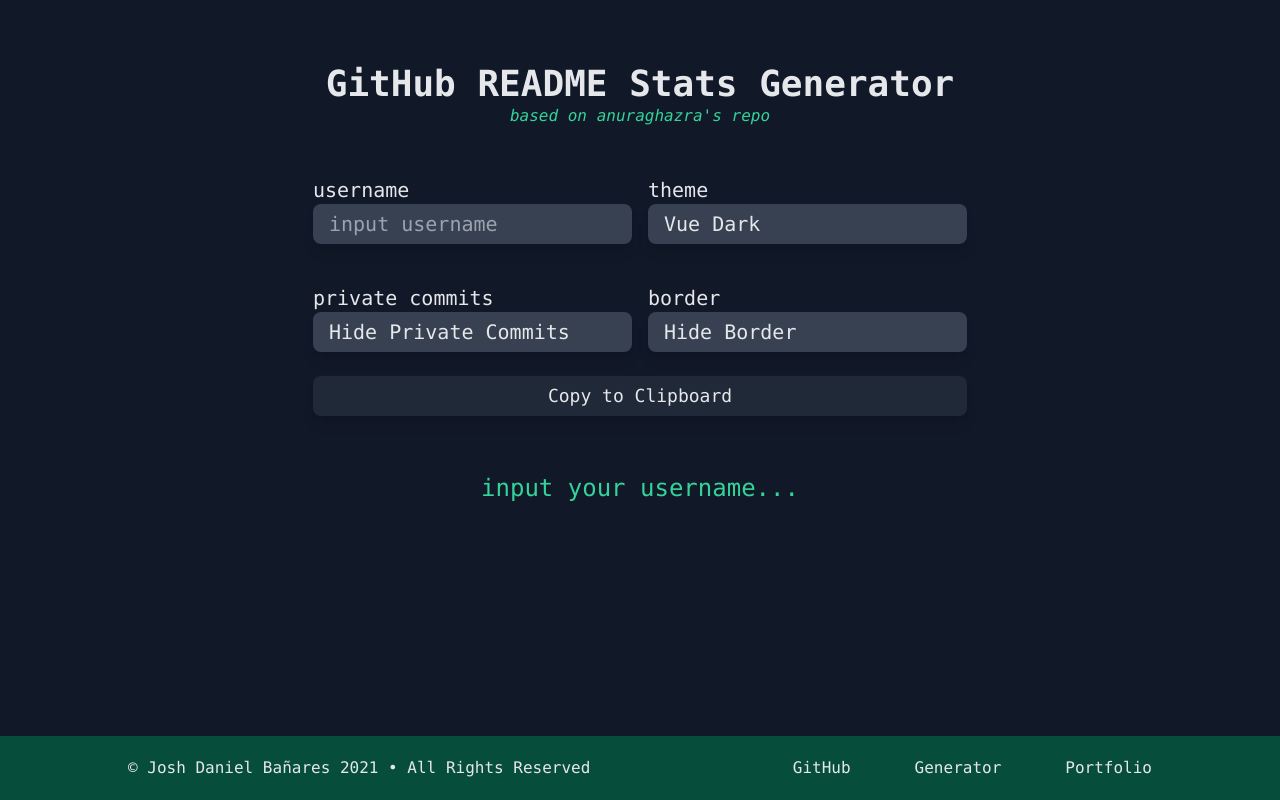
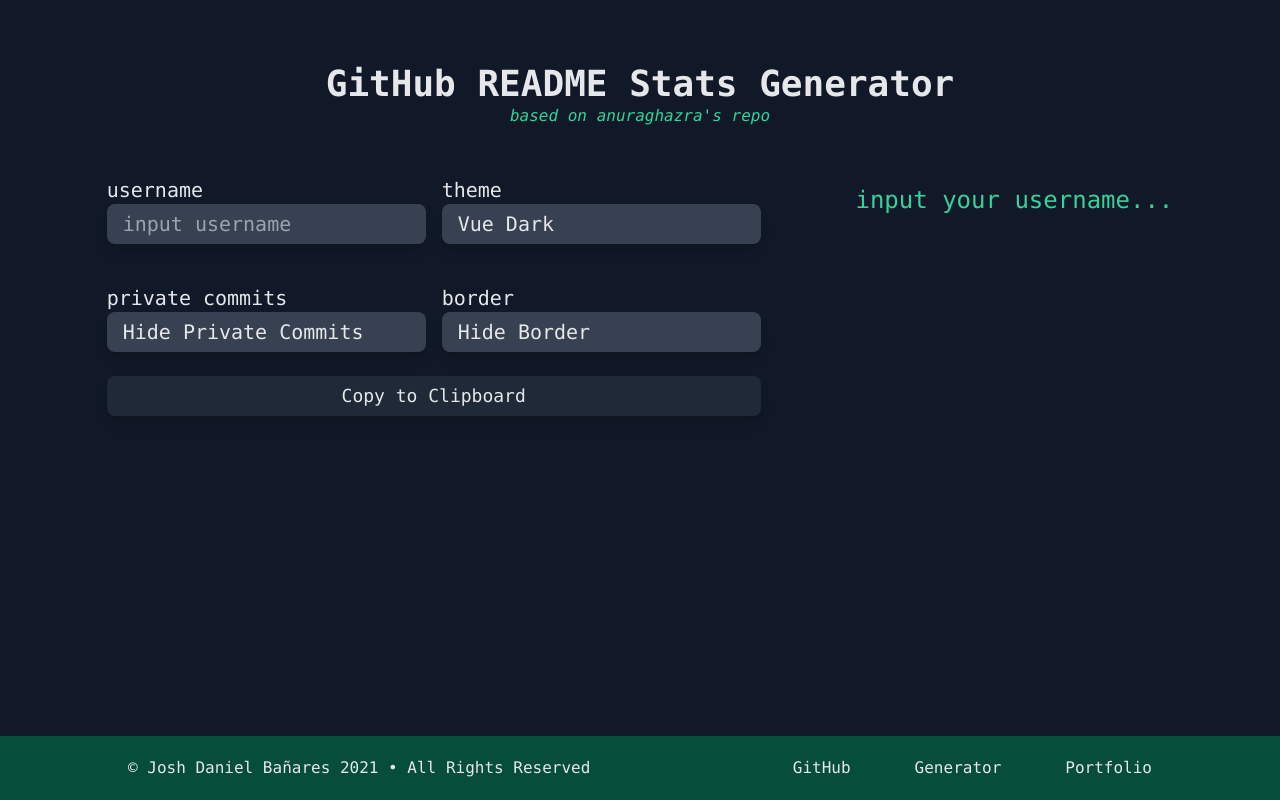
Before and after one commit to omsimos/github-stats, a React (Vite) app: page / in a window 1280 px wide. Built offline with nearby package versions, Linux system fonts and the light colour scheme.

Commit message:
Add top languages

```diff
--- a/src/App.tsx
+++ b/src/App.tsx
@@ -10,9 +10,14 @@ const App: React.FC = () => {
   const [border, setBorder] = useState<string>("true");
   const [countPrivate, setCountPrivate] = useState<string>("false");
   const [copied, setCopied] = useState<boolean>(false);
+  const [compact, setCompact] = useState<string>("compact");
 
   const ghStats = () => {
     return `https://github-readme-stats.vercel.app/api?username=${username}&theme=${theme}&show_icons=true&hide_border=${border}&count_private=${countPrivate}`;
+  };
+
+  const ghTopLangs = () => {
+    return `https://github-readme-stats.vercel.app/api/top-langs/?username=${username}&theme=${theme}&show_icons=true&hide_border=${border}&layout=${compact}`;
   };
 
   const copyToClipboard = () => {
@@ -31,24 +36,40 @@ const App: React.FC = () => {
     countPrivate,
     border,
     copied,
+    compact,
     copyToClipboard,
     setUsername,
     setTheme,
     setCountPrivate,
     setBorder,
+    setCompact,
   };
 
   return (
     <div className='h-screen bg-gray-900 font-mono text-gray-200 flex flex-col items-center'>
       <Header />
-      <Options {...optionsProps} />
 
-      <div className='dlg:hidden mt-4'>
-        {username ? (
-          <img className='outline-none shadow-lg' src={ghStats()} alt='github stats' />
-        ) : (
-          <h1 className='text-2xl text-green-400'>input your username...</h1>
-        )}
+      <div className='flex justify-between w-10/12 mt-8'>
+        <Options {...optionsProps} />
+
+        <div className='dlg:hidden mt-6'>
+          {username ? (
+            <div className='flex flex-col items-center gap-4'>
+              <img
+                className='outline-none shadow-lg'
+                src={ghStats()}
+                alt='github stats'
+              />
+              <img
+                className='outline-none shadow-lg'
+                src={ghTopLangs()}
+                alt='github top languages'
+              />
+            </div>
+          ) : (
+            <h1 className='text-2xl text-green-400'>input your username...</h1>
+          )}
+        </div>
       </div>
 
       <div className='hidden dmd:block my-auto text-xl text-green-400'>
--- a/src/components/Options.tsx
+++ b/src/components/Options.tsx
@@ -4,7 +4,7 @@ import { ThemeOption } from "./ThemeOption";
 
 export const Options: React.FC<OptionsProps> = props => {
   return (
-    <div className='text-xl grid grid-cols-2 mt-8 gap-4 dmd:hidden'>
+    <div className='text-xl grid grid-cols-2 gap-4 dmd:hidden'>
       <div className='choices'>
         <label>username</label>
         <input
@@ -32,7 +32,11 @@ export const Options: React.FC<OptionsProps> = props => {
 
       <div className='choices'>
         <label>border</label>
-        <select className='input appearance-none' onChange={e => props.setBorder(e.target.value)} value={props.border}>
+        <select
+          className='input appearance-none'
+          onChange={e => props.setBorder(e.target.value)}
+          value={props.border}
+        >
           <option value='true'>Hide Border</option>
           <option value='false'>Show Border</option>
         </select>
@@ -45,8 +49,13 @@ export const Options: React.FC<OptionsProps> = props => {
         >
           Copy to Clipboard
         </button>
-        <motion.p className='mt-4 text-base' initial={{ opacity: 0 }} animate={{ opacity: props.copied ? 1 : 0 }}>
-          📋 copied to clipboard! paste it on the repo: {props.username}/{props.username}
+        <motion.p
+          className='mt-4 text-base'
+          initial={{ opacity: 0 }}
+          animate={{ opacity: props.copied ? 1 : 0 }}
+        >
+          📋 copied to clipboard! paste it on the repo: {props.username}/
+          {props.username}
         </motion.p>
       </div>
     </div>
--- a/src/types/main.d.ts
+++ b/src/types/main.d.ts
@@ -4,11 +4,13 @@ interface OptionsProps {
   countPrivate: string;
   border: string;
   copied: boolean;
+  compact: string;
   copyToClipboard: () => void;
   setUsername: React.Dispatch<React.SetStateAction<string>>;
   setTheme: React.Dispatch<React.SetStateAction<string>>;
   setCountPrivate: React.Dispatch<React.SetStateAction<string>>;
   setBorder: React.Dispatch<React.SetStateAction<string>>;
+  setCompact: React.Dispatch<React.SetStateAction<string>>;
 }
 
 interface ThemeOptionProps {
```
